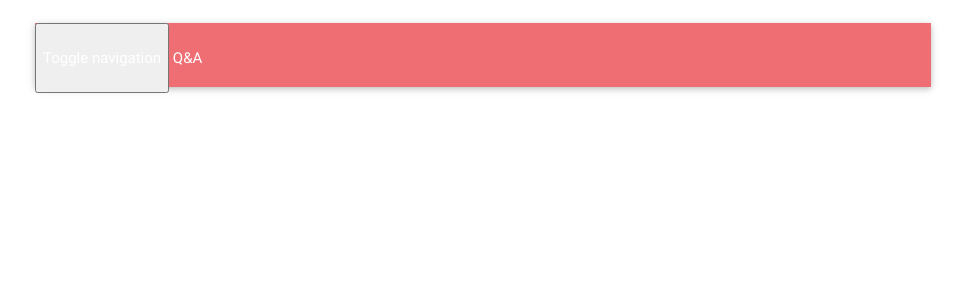
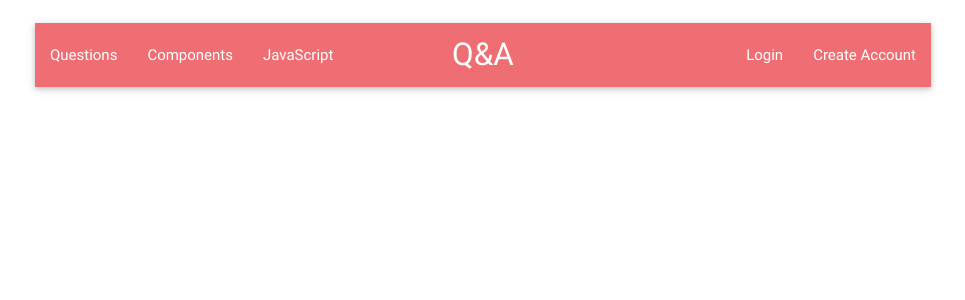
Before and after one commit to zseaborn63/Q_and_A, a Django app: a page that uses Overflow/Q_and_A/templates/base.html in a window 1280 px wide. Shown: the top 300 px of the page, without its empty margins (157-1122 px from the left). Run offline with Django 3.2, Linux system fonts and the light colour scheme; data that the repository does not hold is empty; some libraries are stand-ins or nearby versions.

Commit message:
Updated navbar with Materialize convention

```diff
--- a/Overflow/Q_and_A/templates/base.html
+++ b/Overflow/Q_and_A/templates/base.html
@@ -12,35 +12,16 @@
 <body>
 <div class="container">
     <br>
-    <nav class="navbar navbar-inverse">
-      <div class="container-fluid">
-
-        <div class="navbar-header">
-          <button type="button" class="navbar-toggle collapsed" data-toggle="collapse" data-target="#bs-example-navbar-collapse-1" aria-expanded="false">
-            <span class="sr-only">Toggle navigation</span>
-            <span class="icon-bar"></span>
-            <span class="icon-bar"></span>
-            <span class="icon-bar"></span>
-          </button>
-          <a class="navbar-brand" href="{% url 'welcome' %}">Q&A</a>
-        </div>
-        <div class="collapse navbar-collapse" id="bs-example-navbar-collapse-1">
-          <ul class="nav navbar-nav">
-            <li><a href="{% url 'question_list' %}">All Questions</a></li>
-            <li><a href="#">placeholder</a></li>
-            <li><a href="#">placeholder</a></li>
-            <li><a href="#">placeholder</a></li>
+    <nav>
+    <div class="nav-wrapper">
+      <a href="#" class="brand-logo center">Q&A</a>
+        <a href="#" data-activates="mobile-demo" class="button-collapse"><i class="material-icons">menu</i></a>
+      <ul id="nav-mobile" class="left hide-on-med-and-down">
+        <li><a href="{% url 'question_list' %}">Questions</a></li>
+        <li><a href="badges.html">Components</a></li>
+        <li><a href="collapsible.html">JavaScript</a></li>
           </ul>
-            <ul class="nav navbar-nav navbar-right">
-                <li class="dropdown">
-                  <a href="#" class="dropdown-toggle" data-toggle="dropdown" role="button" aria-haspopup="true" aria-expanded="false">dropdown placeholder <span class="caret"></span></a>
-                  <ul class="dropdown-menu">
-                      <li><a href="#">placeholder</a></li>
-                      <li><a href="#">placeholder</a></li>
-                      <li><a href="#">placeholder</a></li>
-                  </ul>
-                </li>
-                <li><a href="#">placeholder</a></li>
+        <ul id="nav-mobile" class="right hide-on-med-and-down">
           {% if request.user.id %}
               <li><a href="{% url 'logout' %}?next=/">Logout</a></li>
               {% else %}
@@ -48,7 +29,18 @@
               <li><a href="{% url 'create_user' %}">Create Account</a></li>
           {% endif %}
       </ul>
-        </div>
+        <ul class="side-nav" id="mobile-demo">
+        <li><a href="{% url 'question_list' %}">Questions</a></li>
+        <li><a href="badges.html">Components</a></li>
+        <li><a href="collapsible.html">Javascript</a></li>
+        <li><a href="mobile.html">Mobile</a></li>
+            {% if request.user.id %}
+            <li><a href="{% url 'logout' %}?next=/">Logout</a></li>
+            {% else %}
+            <li><a href="{% url 'login' %}">Login</a></li>
+            <li><a href="{% url 'create_user' %}">Create Account</a></li>
+            {% endif %}
+      </ul>
     </div>
     </nav>
 
@@ -59,5 +51,10 @@
 
 <script type="text/javascript" src="https://code.jquery.com/jquery-2.1.1.min.js"></script>
 <script type="text/javascript" src="{% static 'js/materialize.min.js' %}"></script>
+<script type="text/javascript">
+
+        $(".button-collapse").sideNav();
+
+</script>
 </body>
 </html>
```
Lines whose indentation alone changed are shown as unchanged.
